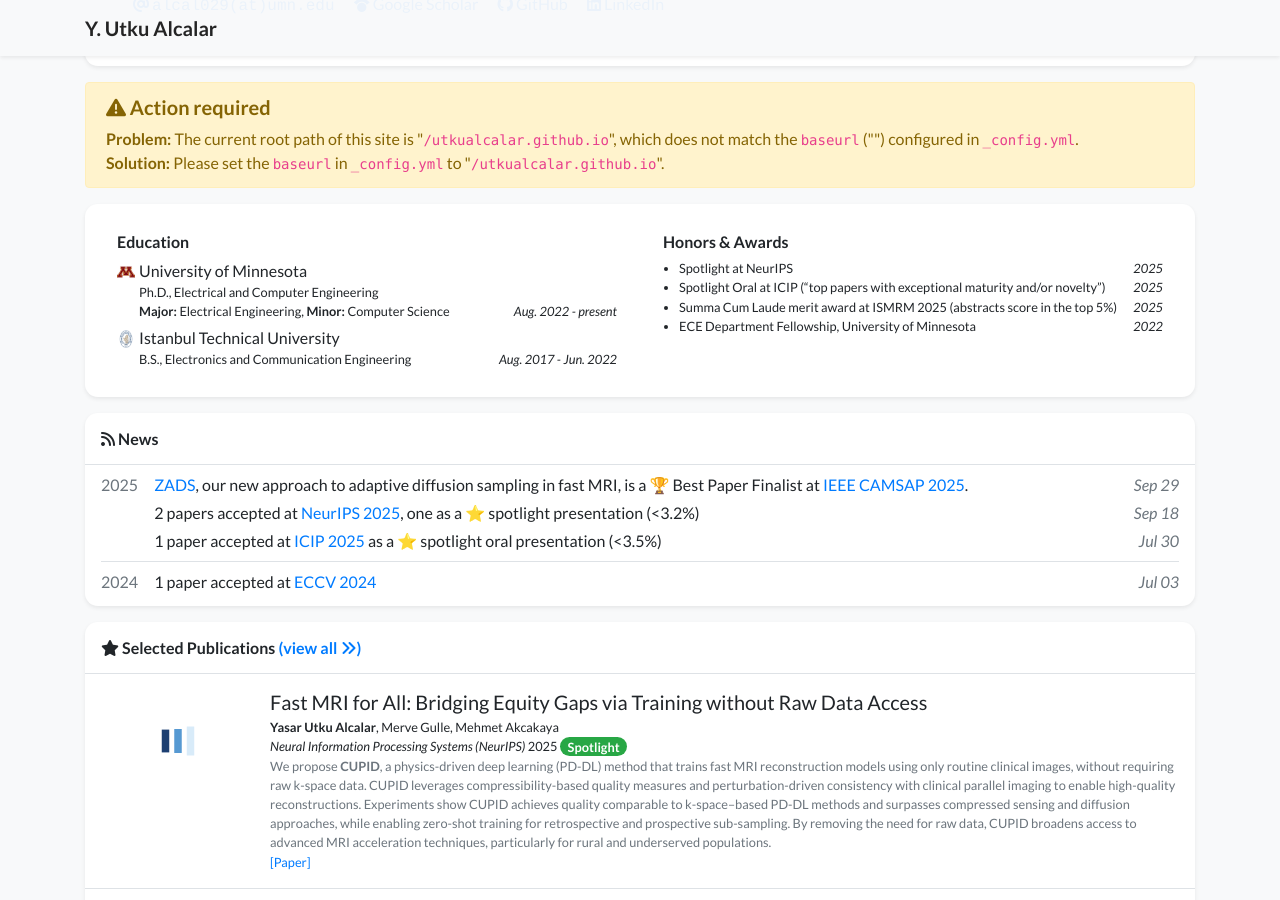
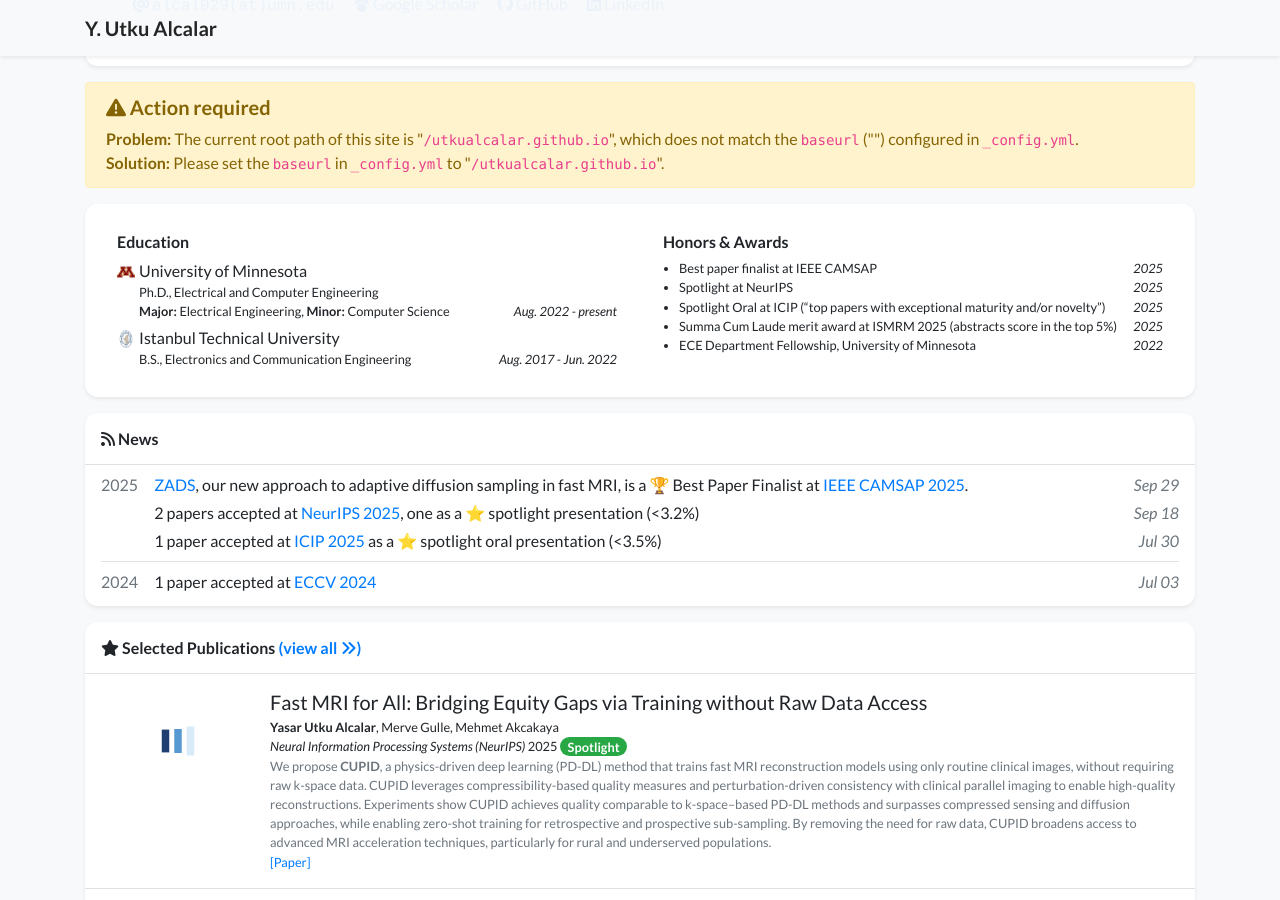
Before and after one commit to utkualcalar/utkualcalar.github.io, a Jekyll site: the page built from index.html, in a window 1280 px wide and 900 px high, scrolled down 465 px. Built offline with Jekyll 4.4.1, drawn with Linux system fonts in a browser that asks for light colours; nearby versions of some CDN libraries; a style sheet for code colours, icons or effects is not loaded.

Commit message:
Update profile.yml

```diff
--- a/_data/profile.yml
+++ b/_data/profile.yml
@@ -52,6 +52,8 @@
 #   date: Sep. 2019 - Jul. 2021
 
 awards:
+- name: Best paper finalist at IEEE CAMSAP
+  date: 2025
 - name: Spotlight at NeurIPS
   date: 2025
 - name: Spotlight Oral at ICIP (“top papers with exceptional maturity and/or novelty”)
```
